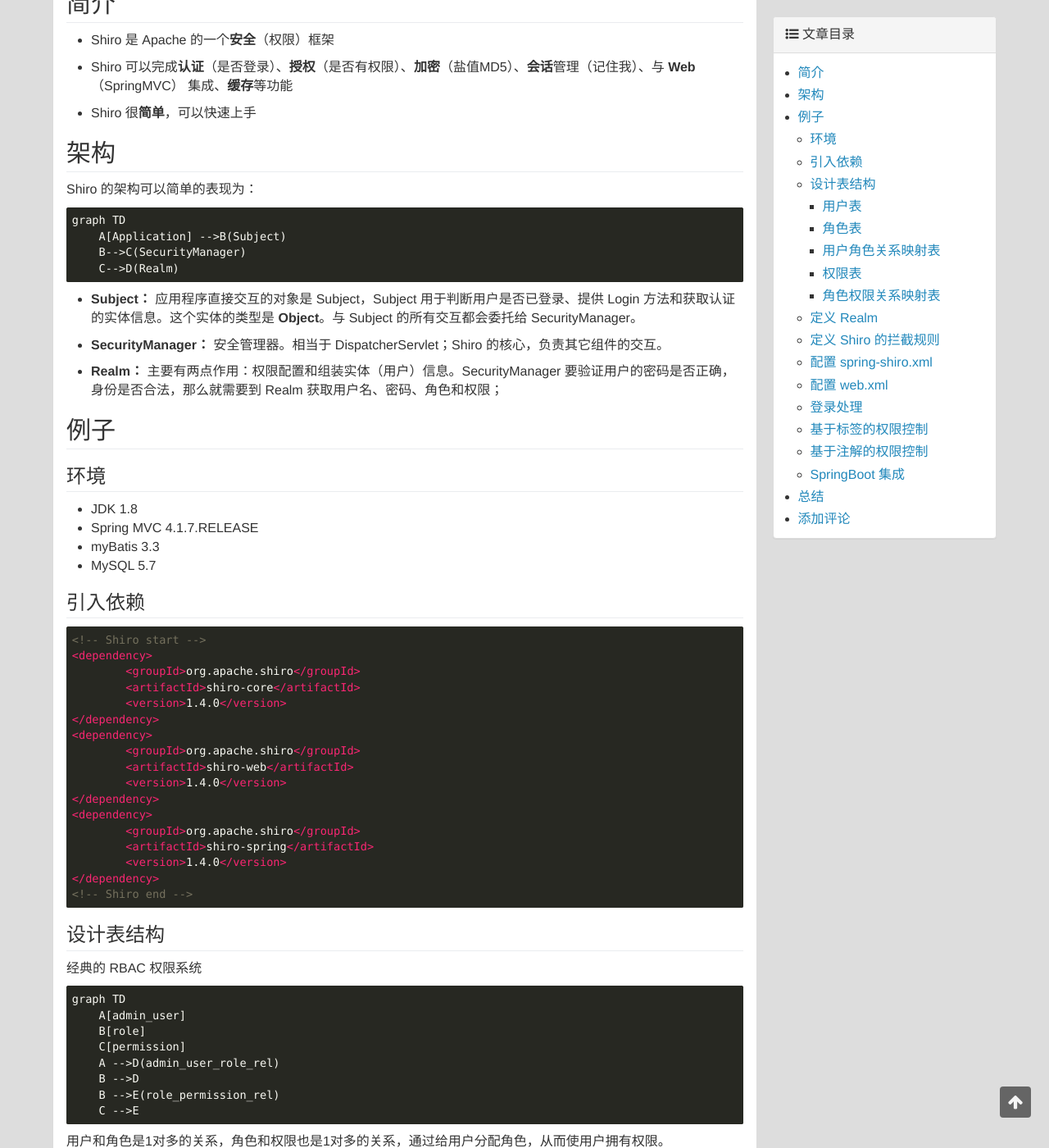
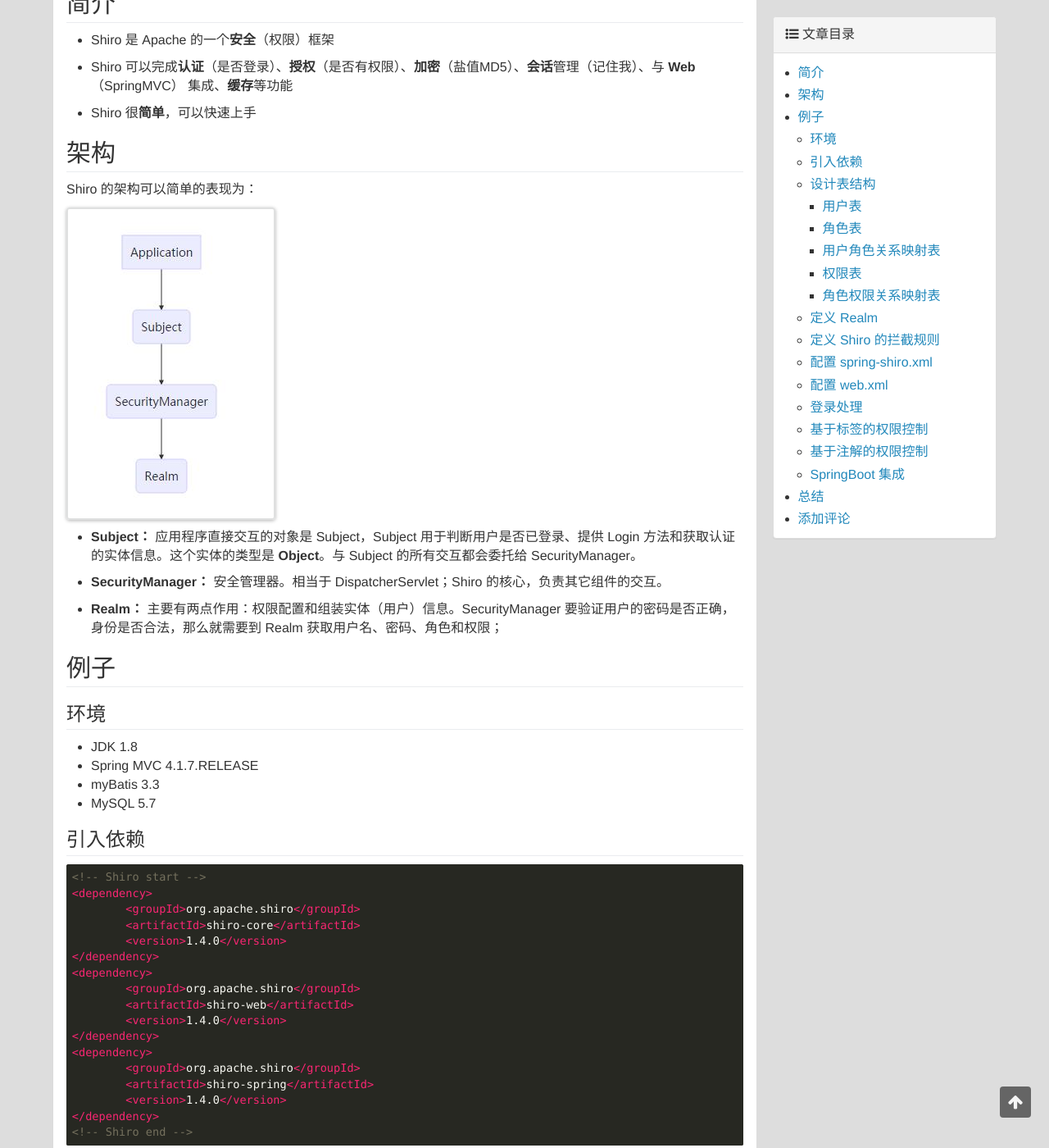
Before and after one commit to miansen/miansen.github.io, a Jekyll site: the page built from _posts/2019-07-01-1.md, in a window 1280 px wide and 1400 px high, scrolled down 213 px. Shown: the whole window at 82% size. Built offline with Jekyll 4.4.1, drawn with Linux system fonts in a browser that asks for light colours; comment, search, counter and statistics services are not loaded.

Commit message:
update 2019-07-01-1

````diff
--- a/_posts/2019-07-01-1.md
+++ b/_posts/2019-07-01-1.md
@@ -22,12 +22,7 @@
 
 Shiro 的架构可以简单的表现为：
 
-```
-graph TD
-    A[Application] -->B(Subject)
-    B-->C(SecurityManager)
-    C-->D(Realm)
-```
+![](https://miansen.wang/assets/20190701231527.jpg)
 
 
 
@@ -73,16 +68,7 @@
 
 经典的 RBAC 权限系统
 
-```
-graph TD
-    A[admin_user]
-    B[role]
-    C[permission]
-    A -->D(admin_user_role_rel)
-    B -->D
-    B -->E(role_permission_rel)
-    C -->E
-```
+![](https://miansen.wang/assets/20190701231657.jpg)
 
 用户和角色是1对多的关系，角色和权限也是1对多的关系，通过给用户分配角色，从而使用户拥有权限。
 
````
Also changed, not shown: assets/20190701231527.jpg (added), assets/20190701231657.jpg (added).
